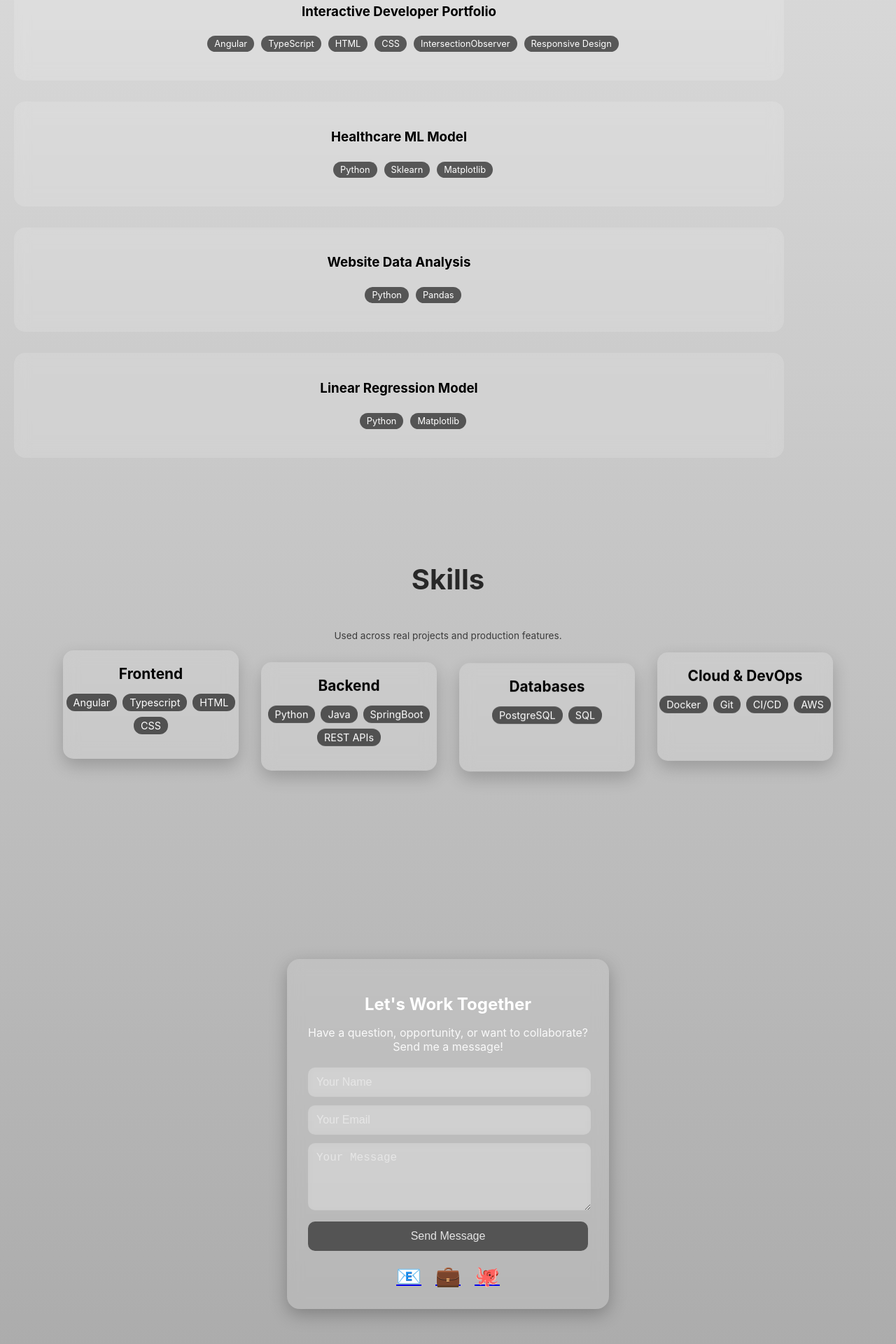
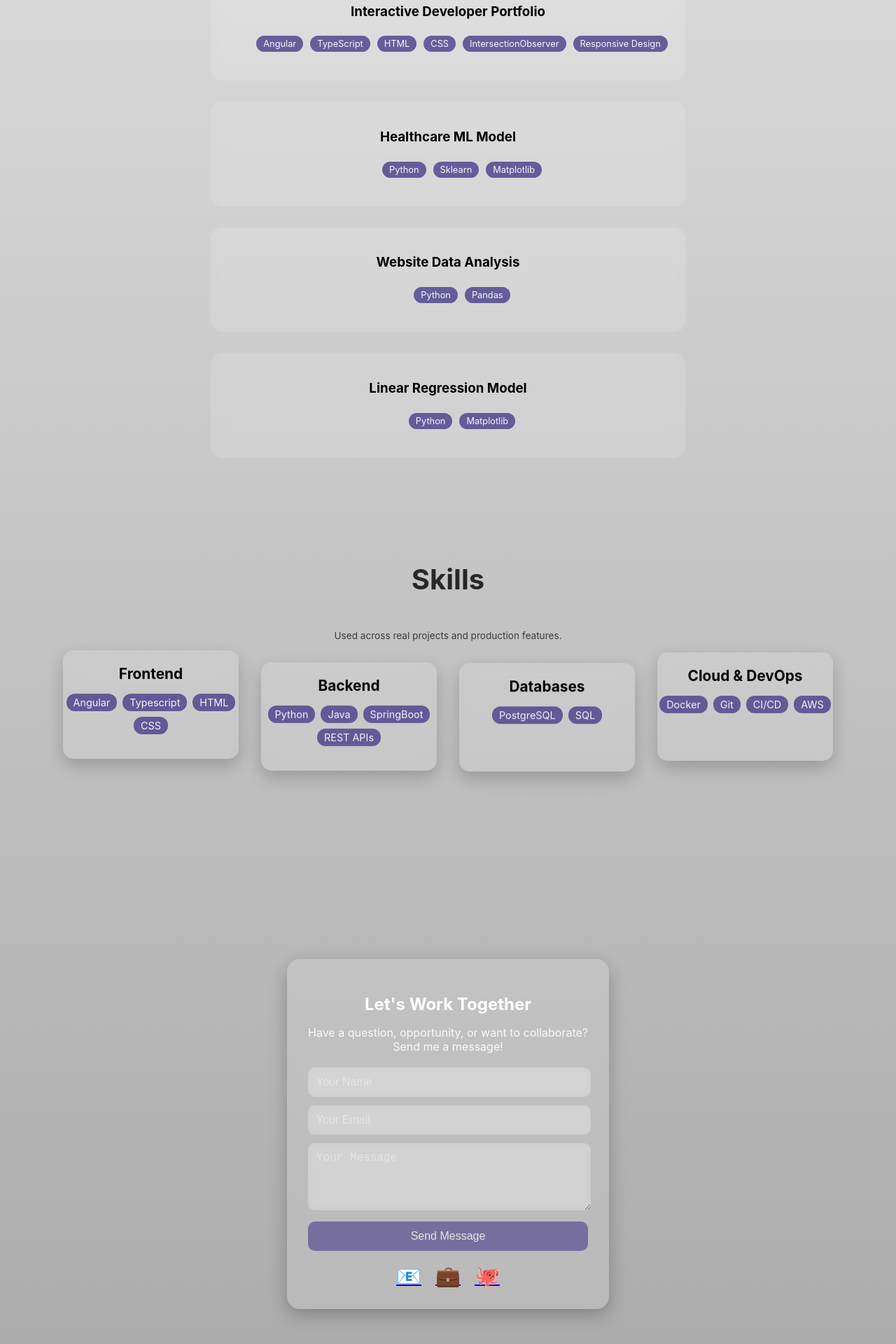
Before and after one commit to kassandramonterroso/portfolio_website, an Angular app: page / in a window 1280 px wide. Shown: the part 1766-3686 px from the top of the page at 70% size. Built offline with nearby package versions, Linux system fonts and the light colour scheme.

Commit message:
accent colors added

```diff
--- a/src/app/contact/contact.css
+++ b/src/app/contact/contact.css
@@ -8,7 +8,7 @@
 
 .contact-card {
     width: 400px;
-    background: rgba(255,255,255,0.12);
+    background: rgba(255,255,255,0.15);
     backdrop-filter: blur(10px);
     padding: 30px;
     border-radius: 18px;
@@ -46,7 +46,8 @@ input::placeholder, textarea::placeholder {
 button {
     width: 100%;
     padding:12px;
-    background: #111;
+    background: darkslateblue;
+    opacity: 0.8;
     color: #fff;
     border: none;
     border-radius: 10px;
@@ -57,7 +58,8 @@ button {
 
 button:hover:not([disabled]) {
     transform: translateY(-3px);
-    background: #000;
+    opacity: 1;
+    background: darkslateblue;
 }
 
 button[disabled] {
--- a/src/app/home/home.css
+++ b/src/app/home/home.css
@@ -3,19 +3,20 @@
   display: flex;
   align-items: center;
   justify-content: center;
-  position: relative;
+  position:relative;
 }
 
 .hero-name {
   font-size: clamp(4rem, 12vw, 10rem);
   letter-spacing: 0.15em;
+  color: black;
 }
 
 .letter {
   display: inline-block;
-  opacity: 0;
+  opacity: 0.6;
   transform: translateY(40px);
-  animation: letterIn 0.6s ease forwards;
+  animation: letterIn 0.7s ease forwards;
 }
 
 .scroll-text {
--- a/src/app/projects/projects.css
+++ b/src/app/projects/projects.css
@@ -3,7 +3,8 @@
     grid-template-columns: repeat(autofit, minmax(280px, 1fr));
     gap: 30px;
     padding: 20px;
-    max-width: 1100px;
+    justify-content: center;
+    width: auto;
 }
 
 .projects-container h1 {
@@ -16,6 +17,7 @@
     backdrop-filter: blur(10px);
     border-radius: 16px;
     padding: 20px;
+    max-width:1100px;
     text-align: center;
     cursor: pointer;
     transform: transform 0.25s, box-shadow 0.25s;
@@ -28,7 +30,8 @@
 
 .project-card li {
     display: inline-block;
-    background: rgba(0,0,0,0.6);
+    background: darkslateblue;
+    opacity: 0.8;
     color: white;
     padding: 4px 10px;
     border-radius: 12px;
@@ -74,8 +77,8 @@
 
   .github-btn {
     display: inline-block;
+    color: darkslateblue;
     margin-top: 30px;
     text-decoration: none;
     font-weight: 500;
-
   }
--- a/src/app/skills/skills.css
+++ b/src/app/skills/skills.css
@@ -47,7 +47,8 @@
 .skill-pill {
     padding: 4px 10px;
     border-radius: 12px;
-    background: rgba(0,0,0,0.6);
+    background: darkslateblue;
+    opacity: 0.8;
     font-size: 0.9rem;
     color: white;
     display: inline-flex;
```
